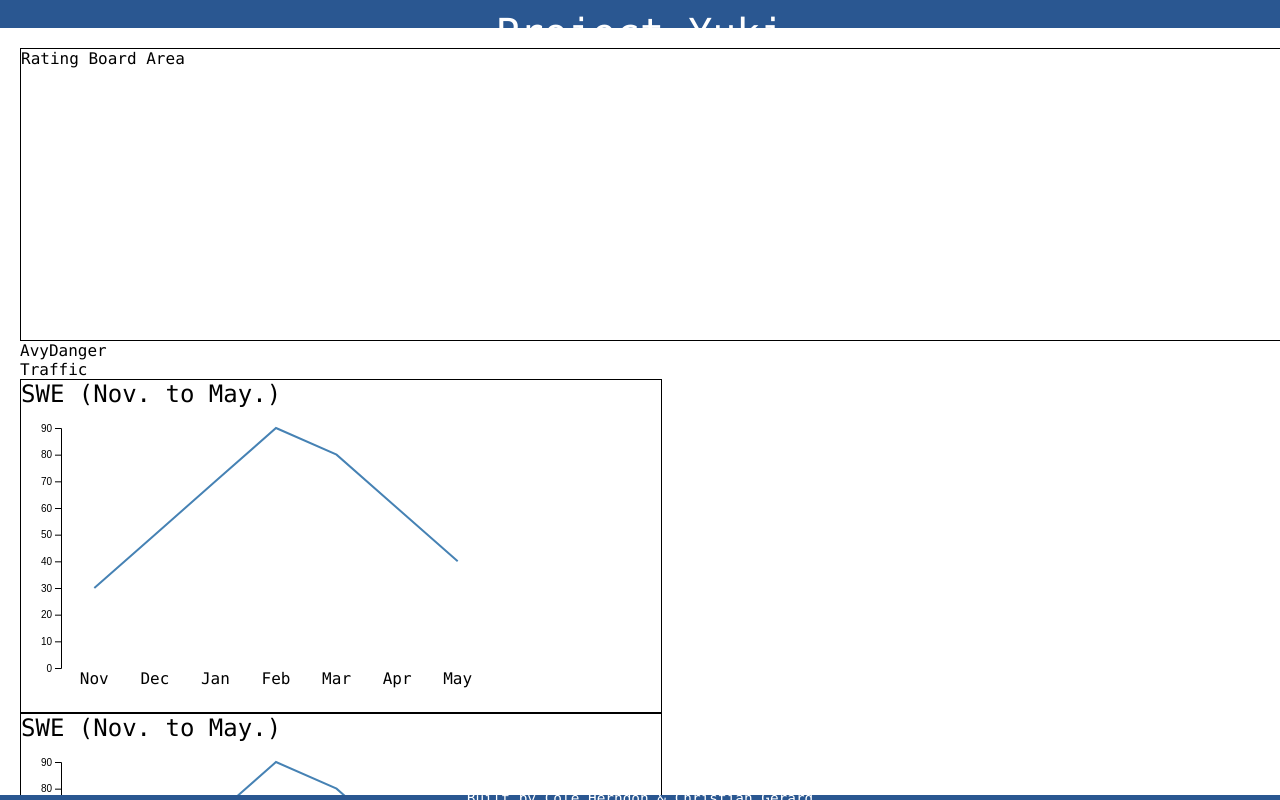
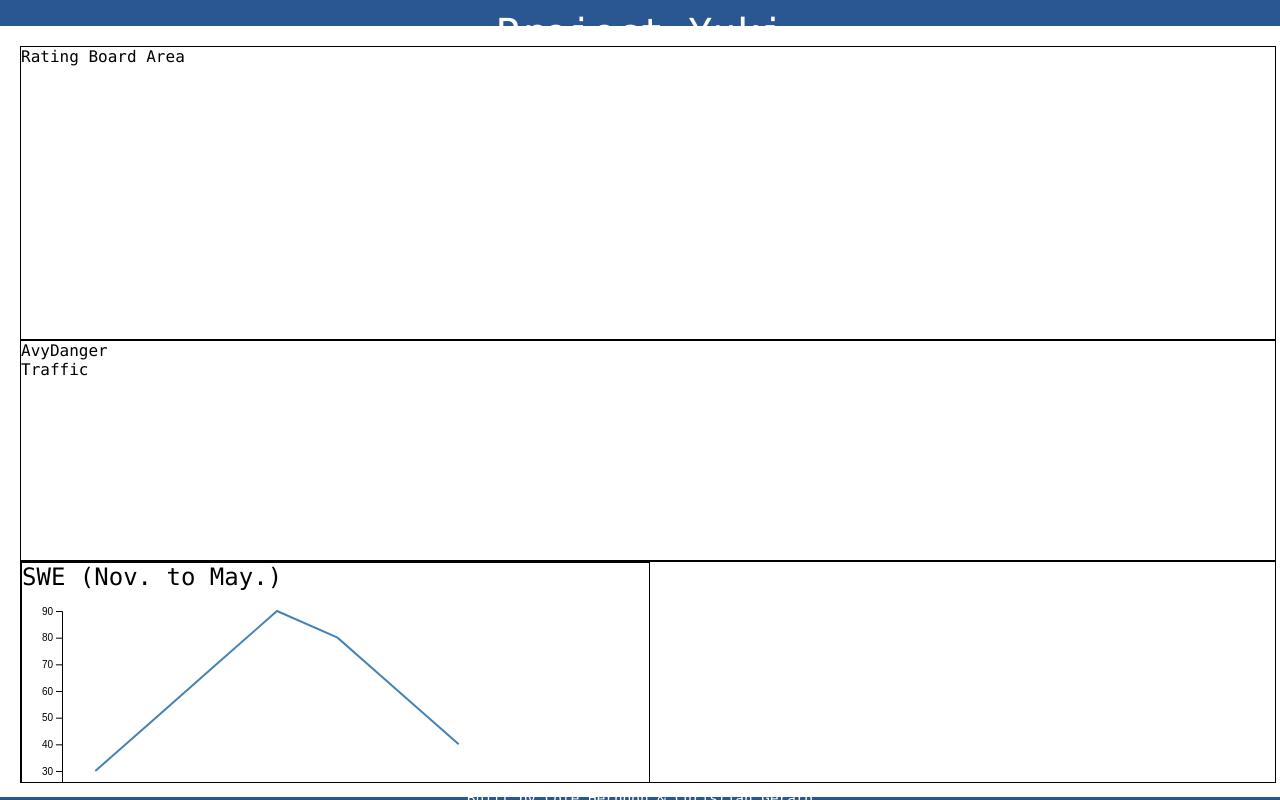
Before and after one commit to christian-gerard/project-yuki, a React (Vite) app in the folder client/: page / in a window 1280 px wide. Built offline with nearby package versions, Linux system fonts and the light colour scheme.

Commit message:
Adds Dashboard Config Stuff

```diff
--- a/client/src/data-visualization/Rating.jsx
+++ b/client/src/data-visualization/Rating.jsx
@@ -3,7 +3,7 @@ import styled from 'styled-components'
 function Rating() {
 
   const Main = styled.div`
-      width:100%;
+      width:98%;
       height:40%;
       border: 1px solid black;
       overflow: hidden;
--- a/client/src/pages/Dashboard.jsx
+++ b/client/src/pages/Dashboard.jsx
@@ -3,23 +3,39 @@ import SnowDepth from '../data-visualization/SnowDepth'
 import Rating from '../data-visualization/Rating'
 import AvyDanger from '../data-visualization/AvyDanger'
 import Traffic from '../data-visualization/Traffic'
+import styled from 'styled-components'
 
 function Dashboard() {
+
+    const Second = styled.div`
+        width:98%;
+        height:30%;
+        border: 1px solid black;
+        overflow: hidden;
+        white-space: nowrap;
+  `
+    const Third = styled.div`
+        width:98%;
+        height:30%;
+        border: 1px solid black;
+        overflow: hidden;
+        white-space: nowrap;
+    `
 
     return(
         <>
 
             <Rating/>
 
-            <div>
+            <Second>
                 <AvyDanger/>
                 <Traffic/>
-            </div>
+            </Second>
 
-            <div>
+            <Third>
               <SWE/>
               <SnowDepth/>
-            </div>
+            </Third>
 
         </>
     )
```
